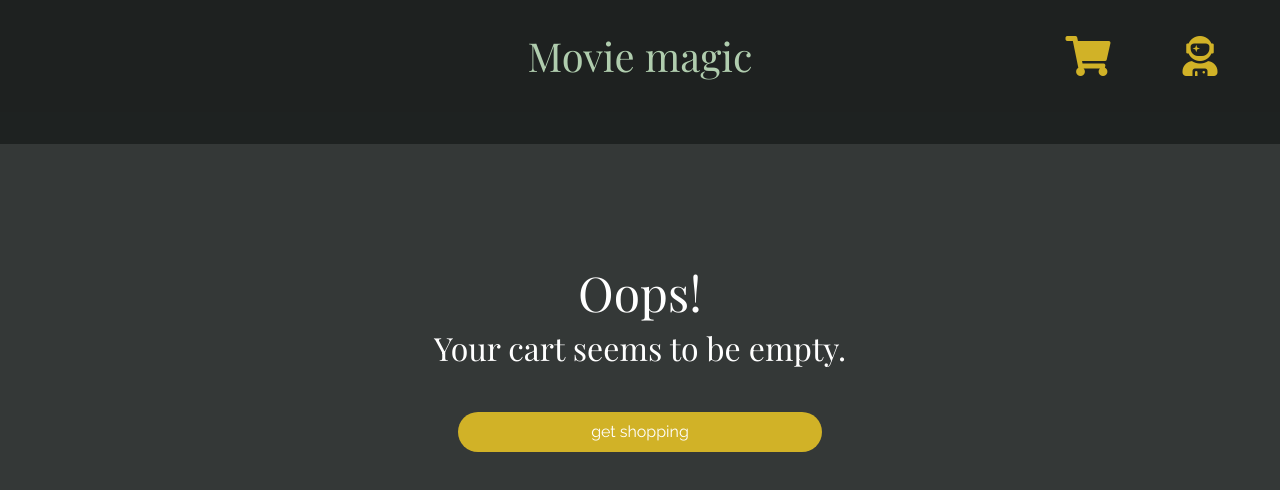
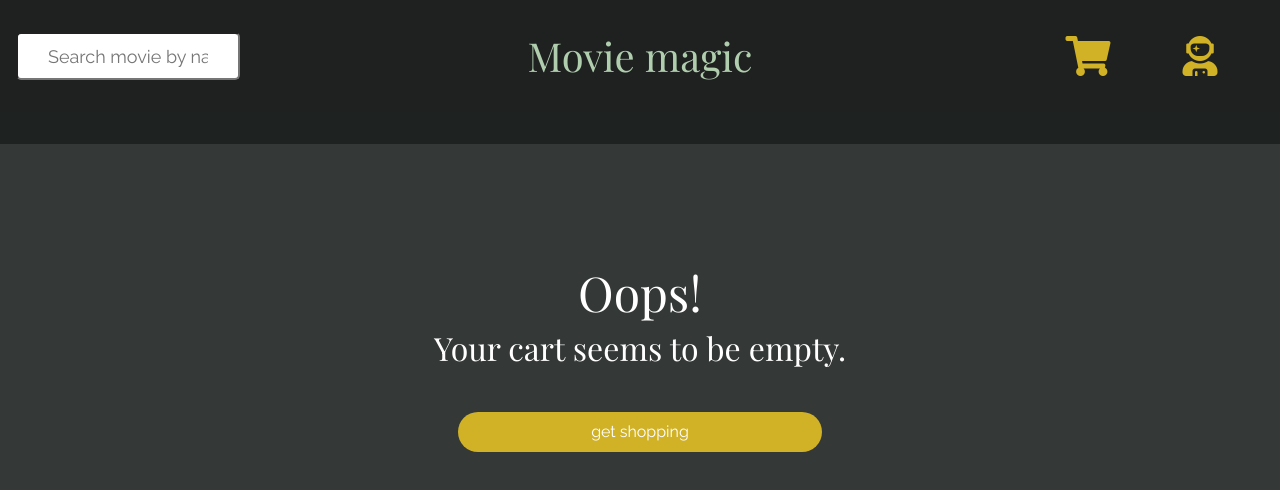
Before and after one commit to thrsrossi/Angular-Shop, an Angular app: page /cart in a window 1280 px wide. Shown: the top 490 px of the page. Built offline with nearby package versions, Linux system fonts and the light colour scheme; a web font is replaced by a local one.

Commit message:
adds input and gets value to component, search function done in dataservice

```diff
--- a/src/app/app.component.css
+++ b/src/app/app.component.css
@@ -17,6 +17,36 @@ header {
     flex: 1;
     display: flex;
     justify-content: space-around;
+}
+.left input {
+    height: 3rem;
+    padding: 0 30px;
+    /* position: relative; */
+    display: block;
+    width: 100%;
+    background: #fff;
+    border-radius: 5px;
+    font-family: 'Raleway', sans-serif;
+    font-size: 18px;
+    color: #000;
+    line-height: 1.2;
+    margin: 1rem;
+}
+.left input:before {
+
+}
+/* .fas:before {
+
+        font-family: FontAwesome;
+        content: "\f002";
+        display: inline-block;
+        padding-right: 3px;
+        vertical-align: middle;
+http://www.abc.net.au/res/bundles/2.0.5/images/icon-search-grey@1x.png
+} */
+input:focus {
+    outline: none;
+    border: 3px solid rgb(209, 178, 39);
 }
 h1 {
     font-family: 'Playfair Display', serif;
--- a/src/app/app.component.html
+++ b/src/app/app.component.html
@@ -1,5 +1,7 @@
 <header>
     <div class="left">
+        <input type="text" #searchInput (keyup.enter)='handleInput(searchInput.value); searchInput.value = ""' placeholder="Search movie by name..." >
+        <!-- <button (click)='searchMovie(searchInput.value)'>Search Movie</button> -->
 
     </div>
     <a routerLink="../">
--- a/src/app/app.component.ts
+++ b/src/app/app.component.ts
@@ -9,9 +9,19 @@ export class AppComponent {
   title = 'movieShop';
 
     toggleVisibility: boolean;
+    inputValue: string;
 
 //   toggleCart() {
 //     this.toggleVisibility = !this.toggleVisibility;
 //   }
 
+    handleInput(input: string) {
+        console.log('inout on eneter', input);
+    }
+    searchMovie(movie: string) {
+        console.log('search movie, ', movie);
+    }
+
+
+
 }
--- a/src/app/interfaces/IDataService.ts
+++ b/src/app/interfaces/IDataService.ts
@@ -12,4 +12,6 @@ export interface IDataService {
     getOrders(): Observable<IOrdersById[]>;
 
     deleteOrder(orderId: number);
+
+    searchMovie(movie: string): Observable<IMovie[]>;
 }
--- a/src/app/services/data.service.ts
+++ b/src/app/services/data.service.ts
@@ -10,10 +10,6 @@ import { IOrdersById } from '../interfaces/IOrdersById';
   providedIn: 'root'
 })
 export class DataService implements IDataService {
-
-    // private orderSubject = new Subject<any[]>();
-    // order$ = this.orderSubject.asObservable();
-    // orders: any[] = [];
 
   constructor(private httpClient: HttpClient) { }
 
@@ -33,4 +29,7 @@ export class DataService implements IDataService {
         return this.httpClient.delete('https://medieinstitutet-wie-products.azurewebsites.net/api/orders/' + orderId);
     }
 
+    searchMovie(movie: string): Observable<IMovie[]> {
+        return this.httpClient.get<IMovie[]>('https://medieinstitutet-wie-products.azurewebsites.net/api/search?=' + movie);
+    }
 }
--- a/src/app/services/mock-data.service.ts
+++ b/src/app/services/mock-data.service.ts
@@ -106,6 +106,9 @@ export class MockDataService implements IDataService {
     deleteOrder(orderId: number) {
         return of(orderId);
     }
+    searchMovie(movie: string): Observable<IMovie[]>  {
+        return of(this.movies);
+    }
 
   constructor() { }
 }
```
